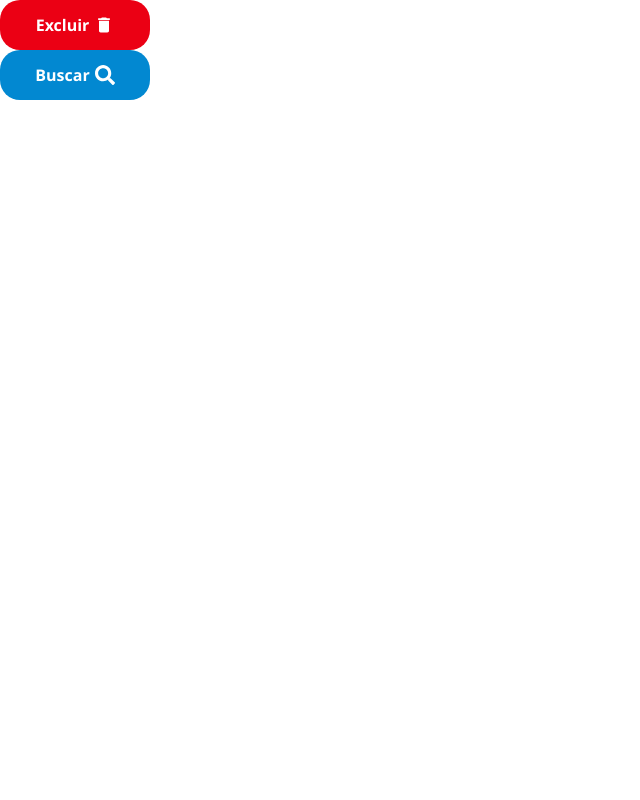
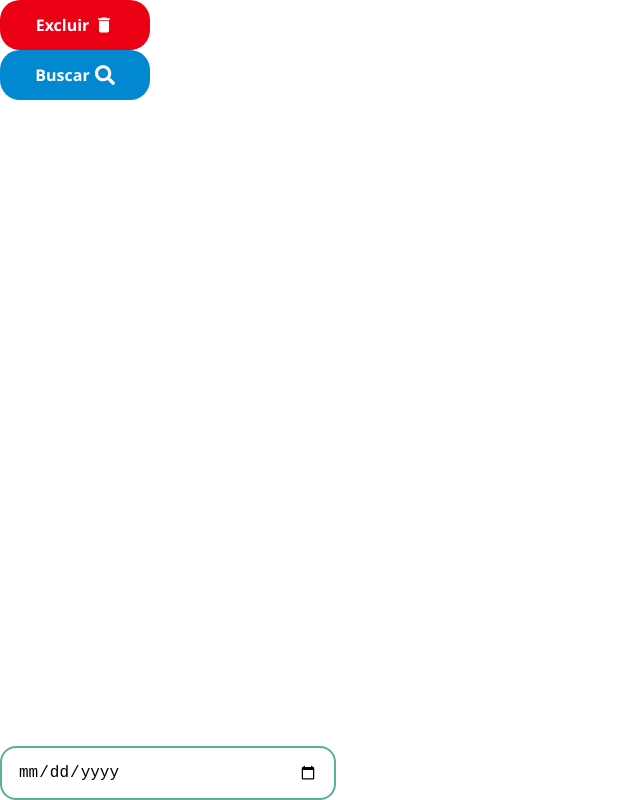
Before and after one commit to Alerrandoribeiro/my-office-front-end-senac, a React (Vite) app: page / in a window 1280 px wide. Shown: the whole page, without its empty margins (0-640 px from the left). Built offline with nearby package versions, Linux system fonts and the light colour scheme.

Commit message:
subindo input de calendario

```diff
--- a/src/App.jsx
+++ b/src/App.jsx
@@ -4,6 +4,7 @@ import Botao from './components/atomos/Botao/Botao'
 import Icone from './components/atomos/Icone/Icone'
 import { FaSearch } from "react-icons/fa";
 import { MdDelete } from "react-icons/md";
+import InputDate from './components/atomos/InputDate/InputDate';
 
 
 
@@ -12,6 +13,7 @@ function App() {
     <>
       <Botao cor={"erro"} texto={"Excluir"} largura="150px" altura="50px" icone={<MdDelete />} />
       <Botao cor={"secundaria"} texto={"Buscar"} largura="150px" altura="50px" icone={<FaSearch/>} />
+      <InputDate desabilitado = {false} largura='300px' cor='primaria' />
     </>
   )
 }
--- a/src/components/atomos/InputDate/InputDate.css
+++ b/src/components/atomos/InputDate/InputDate.css
@@ -0,0 +1,35 @@
+.input-data_root {
+  padding: 0 16px;
+
+  border-radius: 16px;
+
+  border: 2px solid transparent;
+
+  outline: none;
+
+  font-size: 16px;
+
+  transition: 0.3s;
+
+  cursor: pointer;
+}
+
+.input-data_root::-webkit-calendar-picker-indicator {
+  cursor: pointer;
+}
+
+.input-data_padrao {
+  border-color: var(--cor-cinza);
+}
+
+.input-data_primario {
+  border-color: var(--cor-primaria);
+}
+
+.input-data_erro {
+  border-color: var(--cor-erro);
+}
+
+.input-data_root:focus {
+  filter: brightness(0.95);
+}
--- a/src/components/atomos/InputDate/InputDate.jsx
+++ b/src/components/atomos/InputDate/InputDate.jsx
@@ -1,10 +1,51 @@
-import React from 'react'
-import './InputDate.css'
+import React, { useRef } from "react";
+import "./InputDate.css";
 
-const InputDate = () => {
+const InputDate = ({
+  valor,
+  cor = "padrao",
+  aoAlterar,
+  largura = "200px",
+  altura = "50px",
+  desabilitado = false,
+}) => {
+  const inputRef = useRef(null);
+
+  const estilos = ["input-data_root"];
+
+  switch (cor) {
+    case "primaria":
+      estilos.push("input-data_primario");
+      break;
+
+    case "erro":
+      estilos.push("input-data_erro");
+      break;
+
+    default:
+      estilos.push("input-data_padrao");
+      break;
+  }
+
+  const abrirCalendario = () => {
+    inputRef.current?.showPicker();
+  };
+
   return (
-    <div>InputDate</div>
-  )
-}
+    <input
+      ref={inputRef}
+      className={estilos.join(" ")}
+      type="date"
+      value={valor}
+      onChange={aoAlterar}
+      onClick={abrirCalendario}
+      disabled={desabilitado}
+      style={{
+        width: largura,
+        height: altura,
+      }}
+    />
+  );
+};
 
-export default InputDate
+export default InputDate;
```
